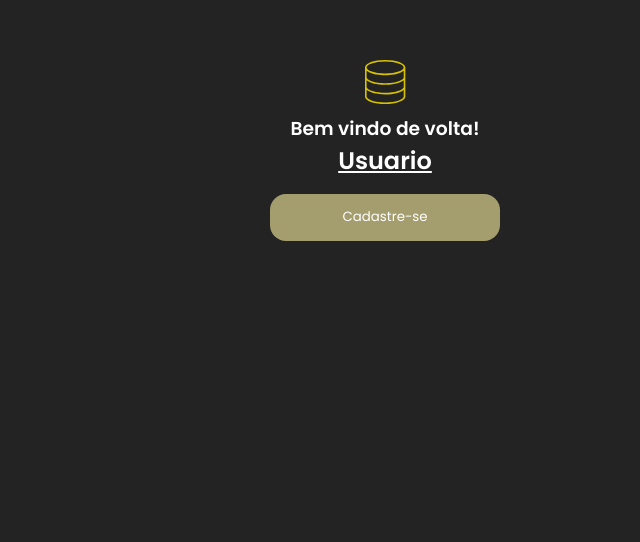
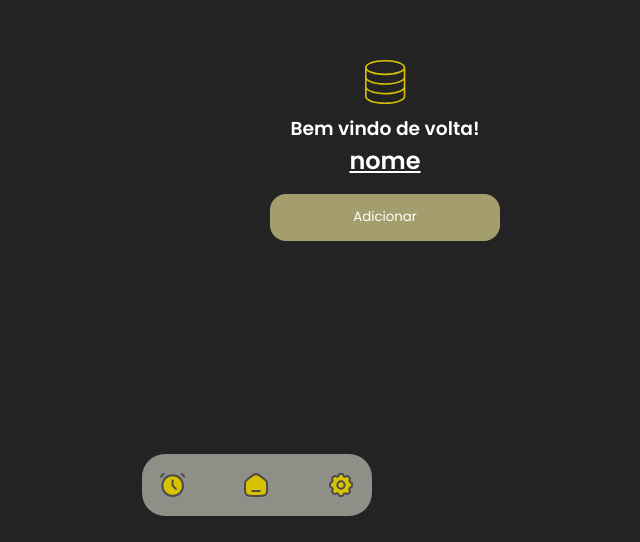
Before and after one commit to sergiohdljr/easy-manage-app, a React (Create React App) app: page /home in a window 1280 px wide. Shown: the part 258-800 px from the top of the page, without its empty margins (255-895 px from the left). Built offline with nearby package versions, Linux system fonts and the light colour scheme.

Commit message:
menu bottom

```diff
--- a/public/index.html
+++ b/public/index.html
@@ -9,6 +9,10 @@
       name="description"
       content="Web site created using create-react-app"
     />
+    <link
+    rel="stylesheet"
+    href="https://cdnjs.cloudflare.com/ajax/libs/animate.css/4.1.1/animate.min.css"
+  />
     <link rel="apple-touch-icon" href="../src/assets/app-logo.svg" />
     <!--
       manifest.json provides metadata used when your web app is installed on a
--- a/src/App.js
+++ b/src/App.js
@@ -1,4 +1,3 @@
-
 import {BrowserRouter as Router,Routes, Route} from 'react-router-dom';
 import "./App.scss";
 import Inicio from "./pages/inicio/inicio";
@@ -10,8 +9,8 @@ function App() {
     <Router>
       <Routes>
         <Route path="/" element={<Inicio />} />
-        <Route path="/cadastro" element={<Cadastro />} />
-        <Route path="/home" element={<Home />}/>
+        <Route path="/cadastro" element={<Cadastro/>} />
+        <Route path="/home" element={<Home/>}/>
       </Routes>
     </Router>
   );
--- a/src/componentes/btnPrimeirosPassos/btnPrimeirosPassos.js
+++ b/src/componentes/btnPrimeirosPassos/btnPrimeirosPassos.js
@@ -1,7 +1,7 @@
 import "./btnPrimeirosPassos.scss";
 
-const BtnPrimeirosPassos = ({ texto,tipo }) => {
-  return (<button type={tipo} className="btnPrimeirosPassos">{texto}</button>);
+const BtnPrimeirosPassos = ({ texto,tipo,handleclick }) => {
+  return (<button type={tipo} onClick={handleclick} className="btnPrimeirosPassos">{texto}</button>);
 };
 
 export default BtnPrimeirosPassos;
--- a/src/componentes/formulario/formulario.js
+++ b/src/componentes/formulario/formulario.js
@@ -1,24 +1,26 @@
 import "./formulario.scss";
-import "../botaoInicio/botaoInicio.scss"
+import "../botaoInicio/botaoInicio.scss";
 import emailIcon from "../../assets/email-icon.png";
 import nomeicon from "../../assets/agenda-icon.png";
-import talher from "../../assets/talher-icon.png"
+import talher from "../../assets/talher-icon.png";
 import BtnPrimeirosPassos from "../btnPrimeirosPassos/btnPrimeirosPassos";
-// import { useState } from "react";
+import { useState } from "react";
 import { useForm } from "react-hook-form";
 import { Link } from "react-router-dom";
 
-const Formulario = ({dataUsuario,SetDataUsuario}) => {
 
-const {register,handleSubmit} = useForm();
-// const [dataUsuario,SetDataUsuario] = useState('');
+const Formulario = () => {
+  const { register, handleSubmit } = useForm();
+  const [dataUsuario, SetDataUsuario] = useState("");
 
-const onSubmit = (dataUsuario) =>{ return SetDataUsuario(dataUsuario)};
+  const onSubmit = (dataUsuario) => {
+    return SetDataUsuario(dataUsuario);
+  };
 
   return (
     <form onSubmit={handleSubmit(onSubmit)}>
       <div className="input">
-        <img src={nomeicon} alt="" srcSet=""/>
+        <img src={nomeicon} alt="" srcSet="" />
         <input
           className="input-field"
           type="text"
@@ -51,7 +53,9 @@ const onSubmit = (dataUsuario) =>{ return SetDataUsuario(dataUsuario)};
         </label>
       </div>
       <Link to="/home">
-        <BtnPrimeirosPassos tipo={"submit"} texto="Registrar" />
+        <BtnPrimeirosPassos
+          texto="Registrar"
+        />
       </Link>
     </form>
   );
--- a/src/componentes/formulario/formulario.scss
+++ b/src/componentes/formulario/formulario.scss
@@ -36,6 +36,10 @@ form{
                 background-color: transparent;
                 color: $btn-amarelo-pp;
             }
+            ::placeholder{
+                color: $btn-amarelo-pp;
+                opacity: 50%;
+            }
         }
     label{
         font-size: 0.8rem;
--- a/src/componentes/header/header.js
+++ b/src/componentes/header/header.js
@@ -2,15 +2,17 @@ import './header.scss'
 import logoEm from '../../assets/app-logo.svg'
 
 const Header = () => {
-    return(
-        <div className='header'>
-            <img src={logoEm} alt="" className="logo" />
-            <div className="user">
-                <h3>Bem vindo de volta!</h3>
-                <h2><b>Usuario</b></h2>
-            </div>
-        </div>
-    )
-}
+  return (
+    <div className="header">
+      <img src={logoEm} alt="" className="logo" />
+      <div className="user">
+        <h3>Bem vindo de volta!</h3>
+        <h2>
+          <b>nome</b>
+        </h2>
+      </div>
+    </div>
+  );
+};
 
 export default Header
--- /dev/null
+++ b/src/componentes/menuBotton/menu.js
@@ -0,0 +1,24 @@
+import './menu.scss'
+import HistoricoIcon from '../../assets/historico-icon.svg'
+import config from '../../assets/config-icon.svg'
+import homeIcon from '../../assets/home-icon.svg'
+
+const MenuBotton = () =>{
+    return (
+      <div className="menuBottom">
+        <Icon icone={HistoricoIcon}></Icon>
+        <Icon icone={homeIcon}></Icon>
+        <Icon icone={config}></Icon>
+      </div>
+    );
+}
+
+const Icon = ({icone}) =>{
+    return (
+      <div className="icon">
+        <img src={icone} alt="" />
+      </div>
+    );
+}
+
+export default MenuBotton
--- /dev/null
+++ b/src/componentes/menuBotton/menu.scss
@@ -0,0 +1,34 @@
+@import '../../App.scss';
+
+.menuBottom{
+    width: 230px;
+    height: 62px;
+    background-color: $menu-bg;
+    position: absolute;
+    left: 31%;
+    right: 50%;
+    top: 89%;
+    bottom: 2%;
+    border-radius: 23px;
+    z-index:1;
+
+    display: flex;
+    justify-content: space-between;
+    align-items: center;
+    padding: 1rem;
+
+        .icon{
+            width: 30px;
+            height: 30px;
+            display: flex;
+            justify-content: center;
+            align-items: center;
+            border-radius: 50%;
+            cursor: pointer;
+
+            :hover{
+                background-color:$menu-bg ;
+                opacity: 50%;
+            }
+        }
+}
--- a/src/pages/cadastro/cadastro.js
+++ b/src/pages/cadastro/cadastro.js
@@ -1,19 +1,16 @@
-import { useState } from "react";
+// import { useState } from "react";
 import "../../pages/cadastro/cadastro.scss";
 import Formulario from "../../componentes/formulario/formulario";
 import ilustration from "../../assets/ilustração.png"
 
 
 const Cadastro = () => {
-  const [dataUsuario, SetDataUsuario] = useState('');
-
   return (
     <main className="wrapper">
       <figure>
         <img src={ilustration} alt="" />
       </figure>
-      <Formulario dataUsuario={dataUsuario} SetDataUsuario={SetDataUsuario} />
-      {console.log(dataUsuario)}
+      <Formulario/>
     </main>
   );
 };
--- a/src/pages/home/home.js
+++ b/src/pages/home/home.js
@@ -1,12 +1,14 @@
 import Header from "../../componentes/header/header";
 import BtnInicial from "../../componentes/botaoInicio/botaoInicio";
 import "./home.scss";
+import MenuBotton from "../../componentes/menuBotton/menu";
 
 const Home = () => {
   return (
     <div className="home">
+      <MenuBotton></MenuBotton>
       <Header />
-      <BtnInicial btnclass="btnInicial" texto="Cadastre-se" />
+      <BtnInicial btnclass="btnInicial" texto="Adicionar" />
     </div>
   );
 };
--- a/src/pages/inicio/inicio.js
+++ b/src/pages/inicio/inicio.js
@@ -5,9 +5,9 @@ import { Link } from 'react-router-dom';
 const Inicio = ()=>{
     return (
       <main className="inicio">
-        <figure className="logo">
+        <figure className="logo animate__fadeInDown">
           <img src="./logo.png" alt="logo" />
-          <h2>
+          <h2 className="animate__fadeInDown">
             Easy
             <br />
             Manage
@@ -16,7 +16,7 @@ const Inicio = ()=>{
         <section className="bem-vindo">
           <h1>Bem vindo!👋</h1>
           <Link to="/cadastro">
-            <BtnInicial btnclass="btnInicial" texto="Cadastre-se"/>
+            <BtnInicial btnclass="btnInicial" texto="Cadastre-se" />
           </Link>
         </section>
       </main>
--- a/src/pages/inicio/inicio.scss
+++ b/src/pages/inicio/inicio.scss
@@ -46,6 +46,29 @@
                 color: $branco;
                 font-size: 2.5rem;
                 text-align: center;
+                overflow: hidden;
+                border-right: 0.1rem solid $btn-amarelo;
+                white-space: nowrap;
+                margin: 0 auto;
+                animation:
+                typing 1.5s steps(50, end),
+                blink-caret .75s step-end infinite;
             }
+
+            @keyframes typing {
+                from {width: 0}
+                to {width: 288px;}
+            }
+                                                @keyframes blink-caret {
+
+                                                    from,
+                                                    to {
+                                                        border-color: transparent
+                                                    }
+
+                                                    50% {
+                                                        border-color: $btn-amarelo;
+                                                    }
+                                                }
         }
     }
```
